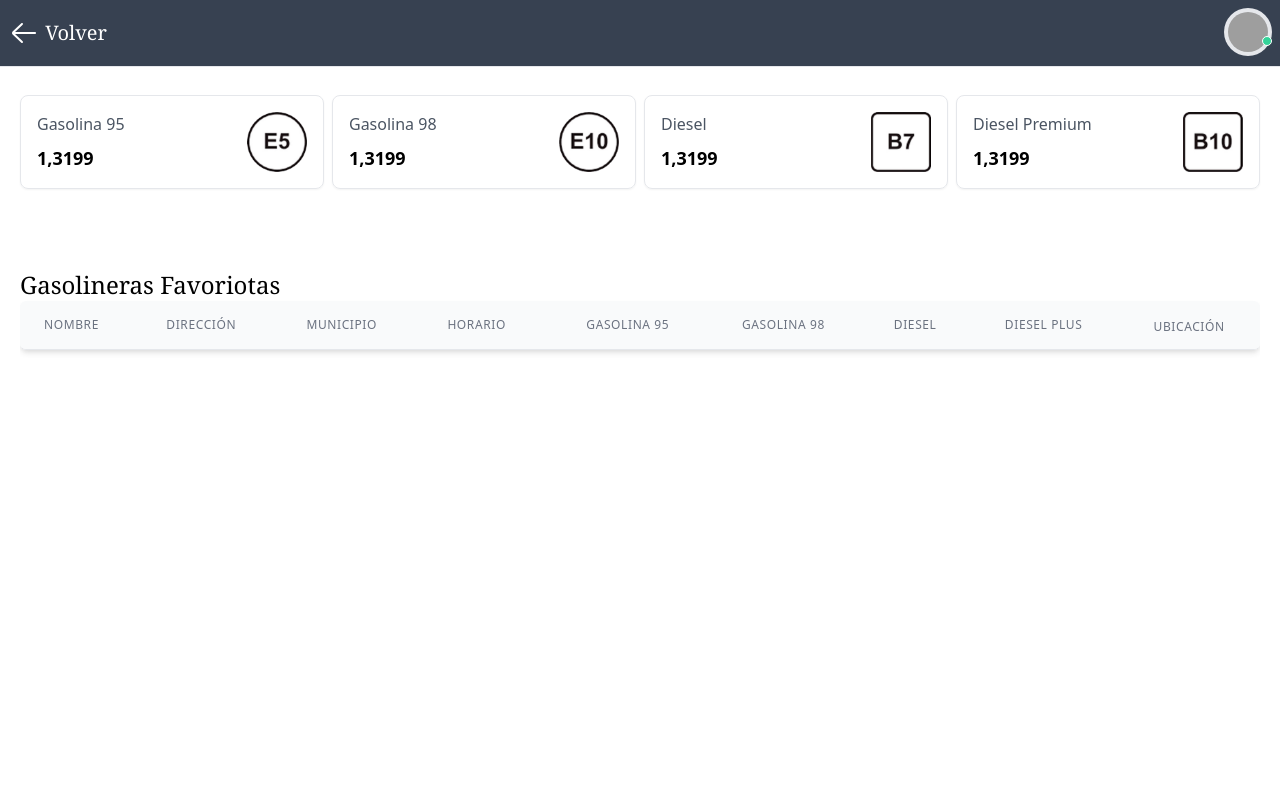
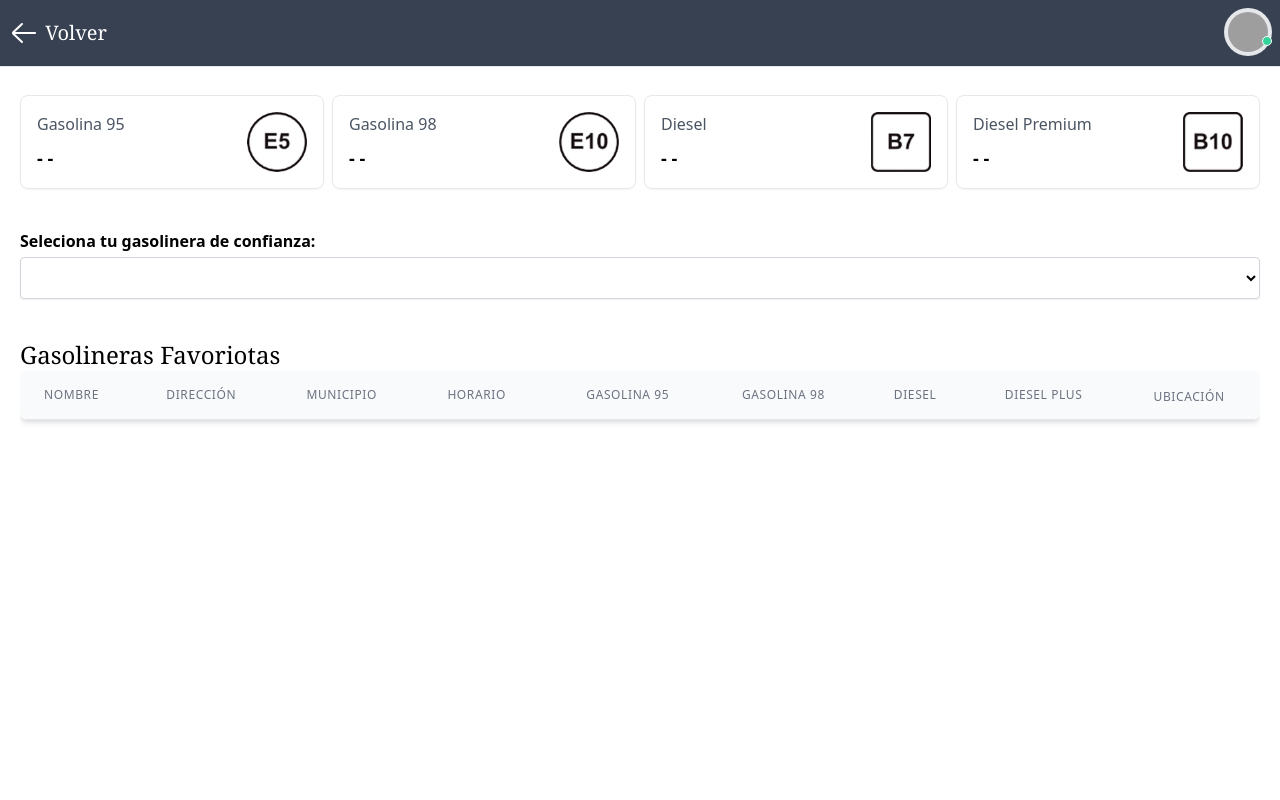
Before and after one commit to nacachiri/ProyectoIntegrado, a PHP site: page /perfil.php in a window 1280 px wide. Run offline with PHP 8.4, Linux system fonts and the light colour scheme; the visitor is signed in with stand-in values (Sample User, id 1); lists and menus that the app fills with data are empty; some libraries are stand-ins or nearby versions; grey boxes are pictures that could not be loaded.

Commit message:
Creado gasolineras conf select

```diff
--- a/public/js/perfil.js
+++ b/public/js/perfil.js
@@ -3,6 +3,7 @@
     axios.get('../src/pintarJSONGasolinerasFav.php').then((response) => {
 
         creacionTabla(response.data);
+        rellenarSelectConf(response.data);
 
     });
 
@@ -12,6 +13,67 @@
         window.location.href = '/';
 
     });
+
+    function rellenarDatosConf(arrDatosGaso, id) {
+
+        let precioG95 = document.getElementById('precioG95');
+        let precioG98 = document.getElementById('precioG98');
+        let precioD = document.getElementById('precioD');
+        let precioDP = document.getElementById('precioDP');
+
+        arrDatosGaso.forEach(gasolinera => {
+
+            if (gasolinera.id == id) {
+                precioG95.innerHTML = gasolinera.gasolina95;
+                precioG98.innerHTML = gasolinera.gasolina98;
+                precioD.innerHTML = gasolinera.diesel;
+                precioDP.innerHTML = gasolinera.diesel_premium;
+            }
+
+            if (gasolinera.diesel == 0) {
+                precioD.innerHTML = '- -';
+            }
+
+            if (gasolinera.diesel_premium == 0) {
+                precioDP.innerHTML = '- -';
+            }
+
+            if (gasolinera.gasolina95 == 0) {
+                precioG95.innerHTML = '- -';
+            }
+
+            if (gasolinera.gasolina98 == 0) {
+                precioG98.innerHTML = '- -';
+            }
+
+        });
+
+    }
+
+    function rellenarSelectConf(arrDatosGaso) {
+
+        let select = document.getElementById('selectConf');
+
+        arrDatosGaso.forEach(gasolinera => {
+
+            let option = document.createElement('option');
+            option.value = gasolinera.id;
+            option.text = gasolinera.nombre + ' ' + gasolinera.direccion + ' ' + gasolinera.municipio;
+
+            select.appendChild(option);
+
+        });
+
+        select.addEventListener('change', (e) => {
+
+            rellenarDatosConf(arrDatosGaso, e.currentTarget.value)
+
+        });
+
+    }
+
+    let selectConf = document.getElementById('selectConf');
+
 
     let botonCerrarSesion = document.getElementById("cerrarSesion");
     botonCerrarSesion.addEventListener("click", (e) => {
--- a/public/perfil.php
+++ b/public/perfil.php
@@ -74,7 +74,7 @@
                 <div class="flex items-start justify-between">
                   <div class="flex flex-col space-y-2">
                     <span class="text-gray-600">Gasolina 95</span>
-                    <span class="text-lg font-semibold">1,3199 </span>
+                    <span class="text-lg font-semibold" id="precioG95">- -</span>
                   </div>
                   <div class="imagen"><img src="imagenes/tipoGasolinaIconos/E5.png" alt="ubicacion" title="ubicación" width="60"></div>
                 </div>
@@ -83,7 +83,7 @@
                 <div class="flex items-start justify-between">
                   <div class="flex flex-col space-y-2">
                     <span class="text-gray-600">Gasolina 98</span>
-                    <span class="text-lg font-semibold">1,3199</span>
+                    <span class="text-lg font-semibold" id="precioG98">- -</span>
                   </div>
                   <div class="imagen"><img src="imagenes/tipoGasolinaIconos/E10.png" alt="ubicacion" title="ubicación" width="60"></div>
                 </div>
@@ -92,7 +92,7 @@
                 <div class="flex items-start justify-between">
                   <div class="flex flex-col space-y-2">
                     <span class="text-gray-600">Diesel</span>
-                    <span class="text-lg font-semibold">1,3199</span>
+                    <span class="text-lg font-semibold" id="precioD">- -</span>
                   </div>
                   <div class="imagen"><img src="imagenes/tipoGasolinaIconos/B7.png" alt="ubicacion" title="ubicación" width="60"></div>
                 </div>
@@ -101,14 +101,19 @@
                 <div class="flex items-start justify-between">
                   <div class="flex flex-col space-y-2">
                     <span class="text-gray-600">Diesel Premium</span>
-                    <span class="text-lg font-semibold">1,3199</span>
+                    <span class="text-lg font-semibold" id="precioDP">- -</span>
                   </div>
                   <div class="imagen"><img src="imagenes/tipoGasolinaIconos/B10.png" alt="ubicacion" title="ubicación" width="60"></div>
                 </div>
               </div>
           </div>
+          <div>
+          <span class=" mt-10 pr-2 block font-bold">Seleciona tu gasolinera de confianza: </span>
+            <select class="mt-1 font-serif w-full pl-3 pr-10 py-2 text-black placeholder-gray-400 transition duration-100 ease-in-out bg-white border border-gray-300 rounded shadow-sm focus:border-blue-500 focus:ring-2 focus:ring-blue-500 focus:outline-none focus:ring-opacity-50 disabled:opacity-50 disabled:cursor-not-allowed " name="conf" id="selectConf"></select>
+          </div>
+
         </div>
-              <h3 class="mt-20 text-2xl font-serif">Gasolineras Favoriotas</h3>
+              <h3 class="mt-10 text-2xl font-serif">Gasolineras Favoriotas</h3>
               <div class="flex flex-col">
                 <div class="-my-2 overflow-x-auto sm:-mx-6 lg:-mx-0 w-6/6">
                   <div class="inline-block min-w-full py-2 align-middle">
```
Also changed, not shown: src/clases/gasolinera.php (+15 -1 lines), src/gasolineraFavoritasConf.php (added, +11 -0 lines), src/gasolineraFavoritas.php (deleted).
